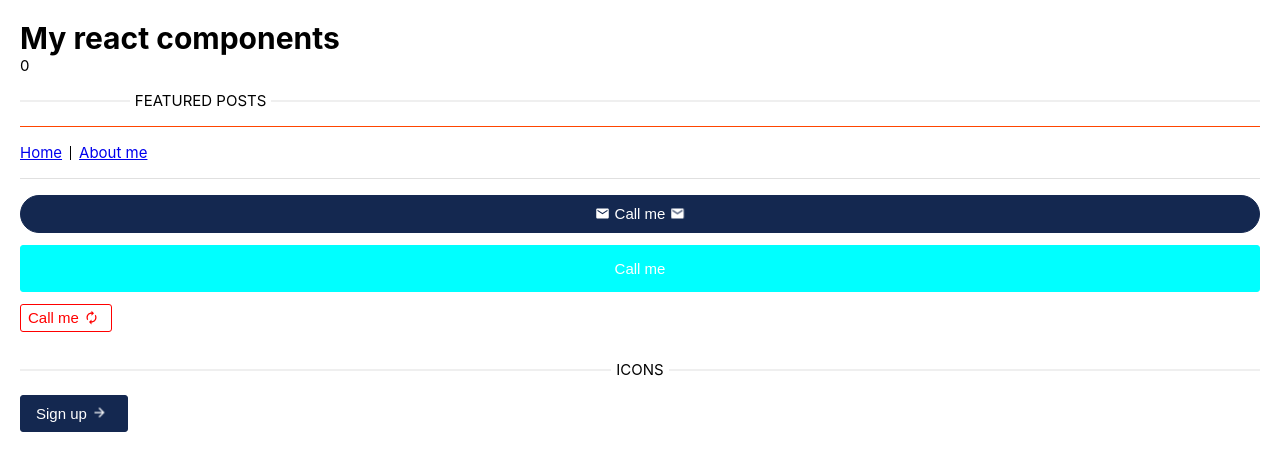
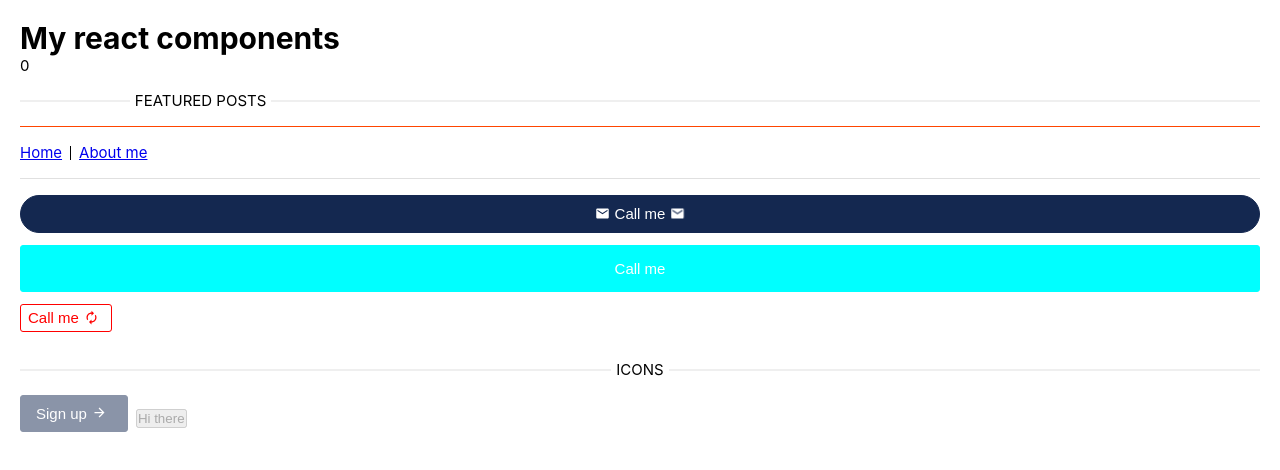
Before and after one commit to ofemmy/custom-components, a React (Create React App) app: page / in a window 1280 px wide. Shown: the top 470 px of the page. Built offline with nearby package versions, Linux system fonts and the light colour scheme.

Commit message:
finished button

```diff
--- a/src/App.tsx
+++ b/src/App.tsx
@@ -52,9 +52,11 @@ function App() {
         <Button
         onClick={()=>{}}
         iconRight={MdArrowForward}
+        disabled
         >
           Sign up
         </Button>
+        <button disabled>Hi there</button>
       </div>
     </div>
   );
--- a/src/components/Button/Button.tsx
+++ b/src/components/Button/Button.tsx
@@ -51,6 +51,7 @@ svg{
     outline-width: 0px;
     filter: brightness(1.9);
   };
+  :disabled { opacity: 0.5; cursor: not-allowed;filter: none; }
   ${({ block }) => {
     if (block) {
       return css`
```
